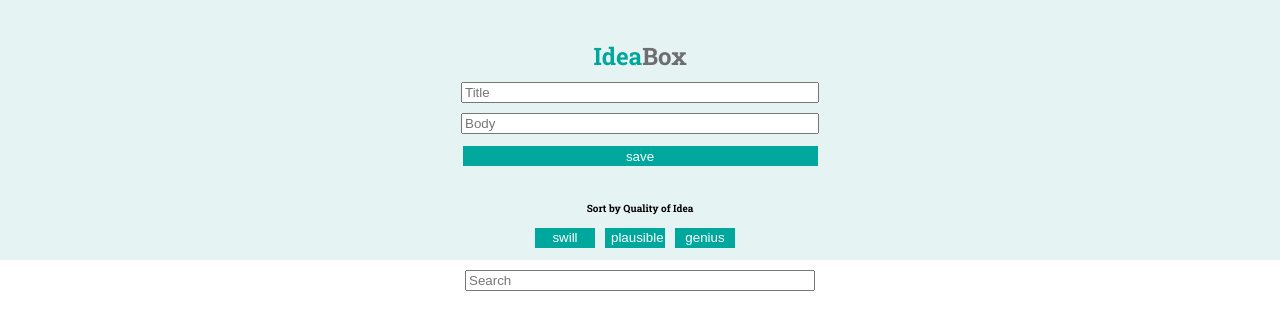
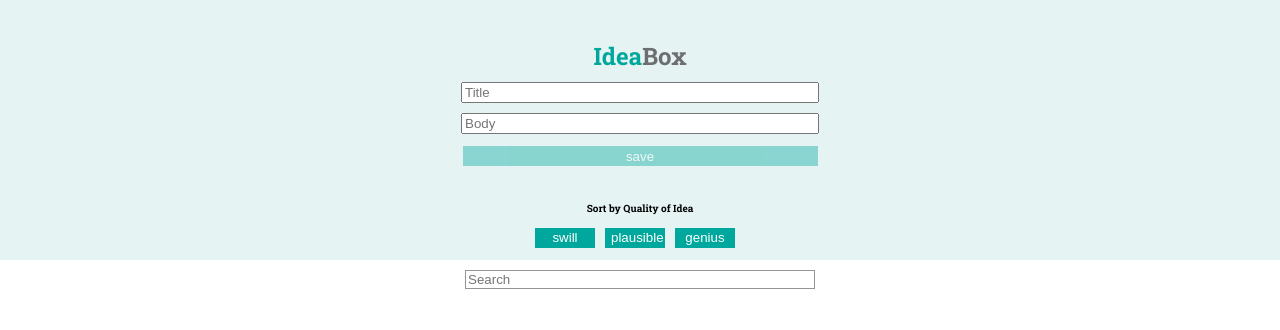
Before and after one commit to lcaroselli/IdeaBox-React, a React (Create React App) app: page / in a window 1280 px wide. Shown: the top 330 px of the page. Built offline with nearby package versions, Linux system fonts and the light colour scheme.

Commit message:
Add disable state to save button

```diff
--- a/src/App.js
+++ b/src/App.js
@@ -23,15 +23,15 @@ export default class App extends React.Component {
     e.preventDefault();
     this.setState({
       ideaList: [...this.state.ideaList,
-        { title: this.state.title,
+        {
+          title: this.state.title,
           body: this.state.body,
-          quality: 'swill' },
+          quality: 'swill'
+        },
       ],
 
-
-        title: '',
-        body: '',
-        quality: ''
+      title: '',
+      body: ''
     })
   }
 
--- a/src/components/Form.js
+++ b/src/components/Form.js
@@ -27,7 +27,7 @@ export default function Form(props) {
 
         <button
         className="save-button"
-        // disabled = { !props.inputValueTitle || !props.inputValueBody }
+        disabled = { !props.inputValueTitle || !props.inputValueBody }
         onClick={ props.addNewIdea }>save</button>
 
     </form>
--- a/src/components/Search.js
+++ b/src/components/Search.js
@@ -2,6 +2,6 @@ import React from 'react';
 
 export default function Search (props) {
   return (
-    <input type="search" placeholder="Search"></input>
+    <input name="search" className="search" type="search" placeholder="Search"></input>
   )
 }
--- a/src/styles/Form.css
+++ b/src/styles/Form.css
@@ -10,9 +10,18 @@ input {
   color: #FFFFFF;
   height: 20px;
   width: 355px;
+  opacity: 0.4;
 }
 
-.save-button:hover {
+.save-button:enabled {
+  opacity: 1;
+}
+
+.save-button:hover:enabled {
   background-color: #045E55;
   cursor: pointer;
 }
+
+.search {
+  border: 0.5px solid #939598;
+}
```
